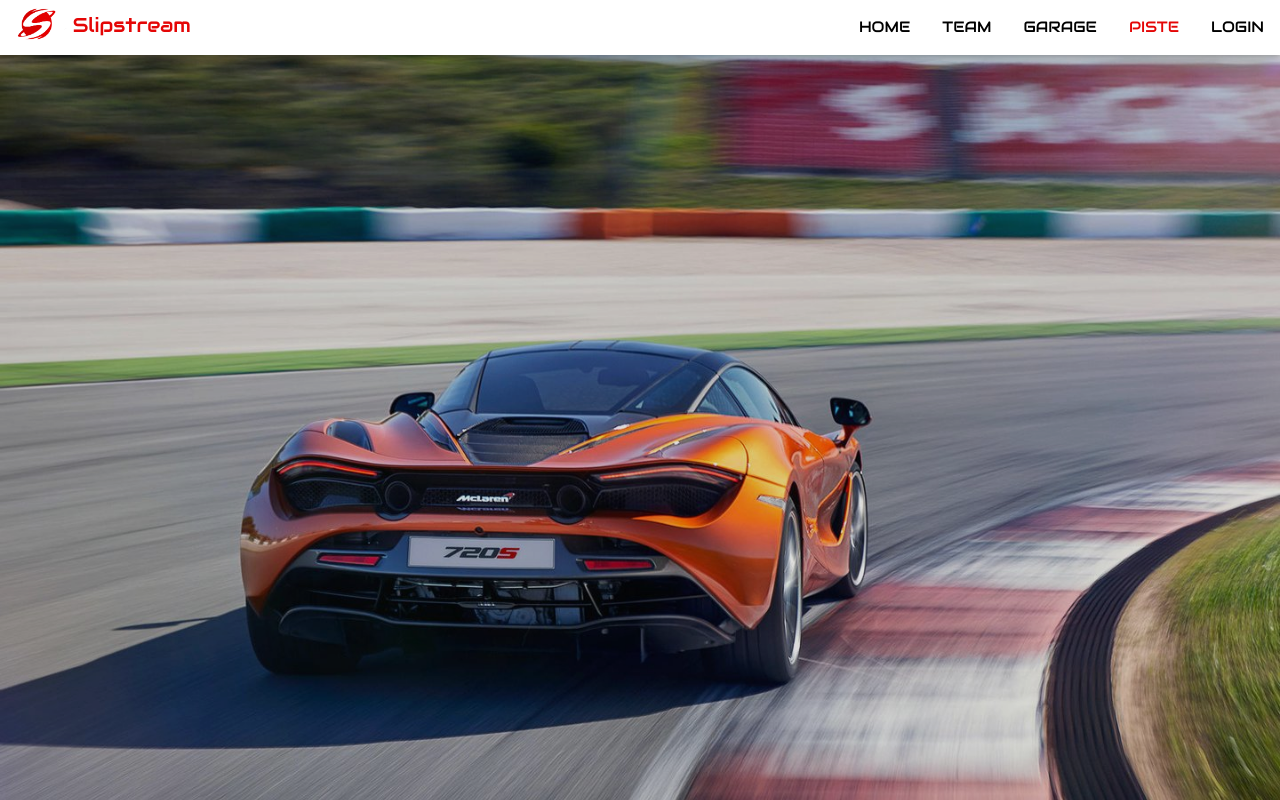
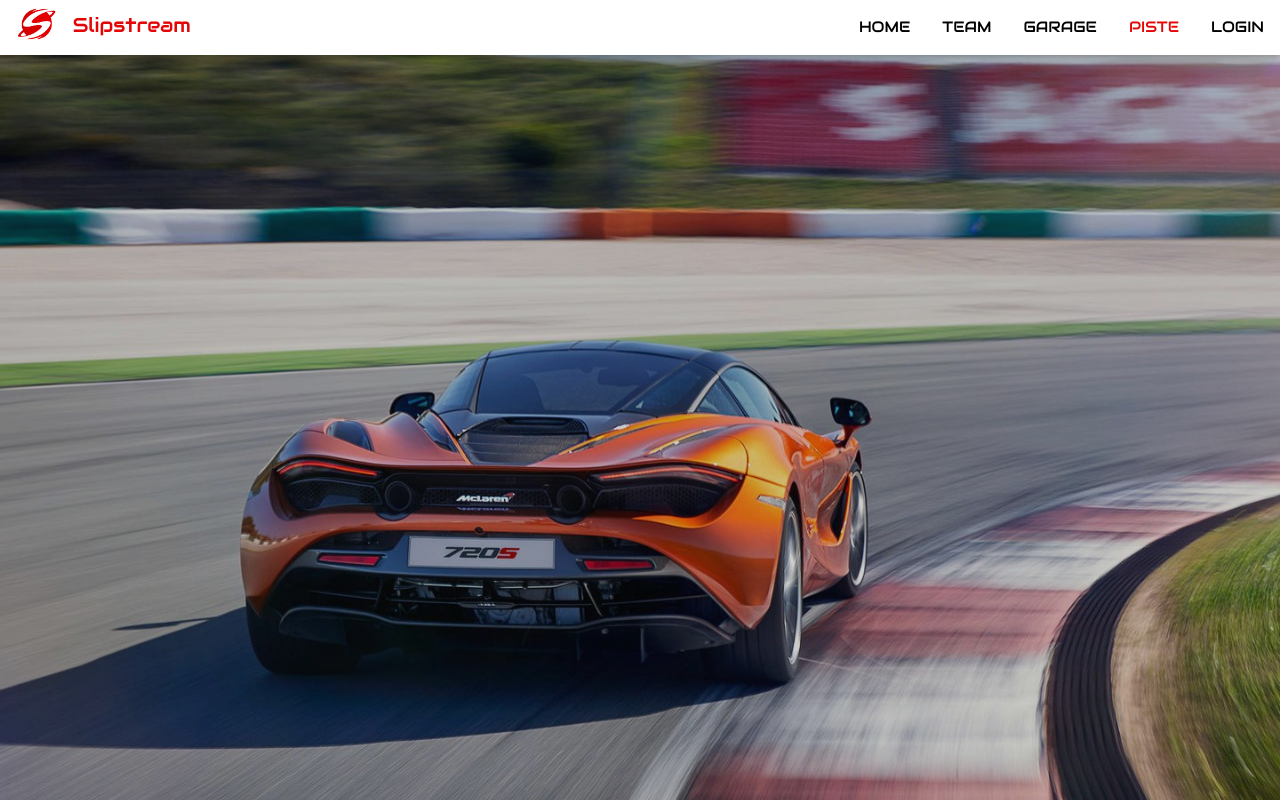
Before and after one commit to Dadezana/Slipstream, a PHP site: page /pages/piste.php in a window 1280 px wide. Run offline with PHP 8.4, Linux system fonts and the light colour scheme.

Commit message:
Moved garage.css and piste.css into css folder

```diff
--- a/pages/piste.css
+++ b/pages/css/piste.css
@@ -371,6 +371,6 @@
 /* Custom CSS */
 
 .bgimage{
-    background-image: url("img/mclarenbg.jpg")!important;
-    filter: opacity(50%);
+    background-image: url("../img/mclarenbg.jpg")!important;
+    filter: opacity(80%);
 }
--- a/pages/garage.php
+++ b/pages/garage.php
@@ -3,7 +3,7 @@
 <head>
     <meta charset="UTF-8">
     <meta name="viewport" content="width=device-width, initial-scale=1.0">
-    <link rel="stylesheet" href="garage.css">
+    <link rel="stylesheet" href="css/garage.css">
     <!-- <link rel="stylesheet" href="../index.css"> -->
     <!-- <link rel="stylesheet" href="https://cdnjs.cloudflare.com/ajax/libs/font-awesome/4.7.0/css/font-awesome.min.css"> -->
     <!-- <link
--- a/pages/piste.php
+++ b/pages/piste.php
@@ -3,8 +3,7 @@
 <head>
     <meta charset="UTF-8">
     <meta name="viewport" content="width=device-width, initial-scale=1.0">
-    <link rel="stylesheet" href="piste.css">
-    <link rel="stylesheet" href="../index.css">
+    <link rel="stylesheet" href="css/piste.css">
     <title>Piste</title>
     <link rel="icon" href="../img/logoIcon.png" type="image/x-icon">
 </head>
```
Also changed, not shown: pages/css/garage.css (renamed from pages/garage.css).
